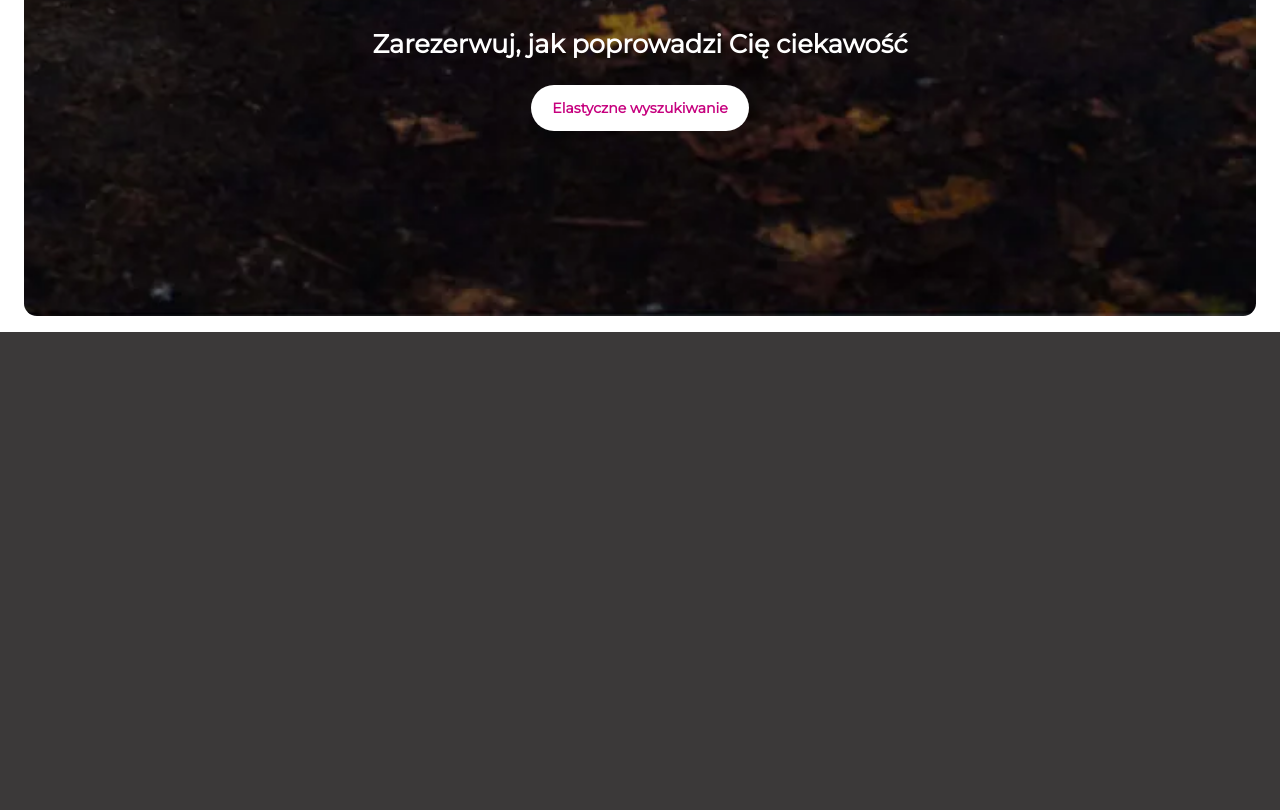
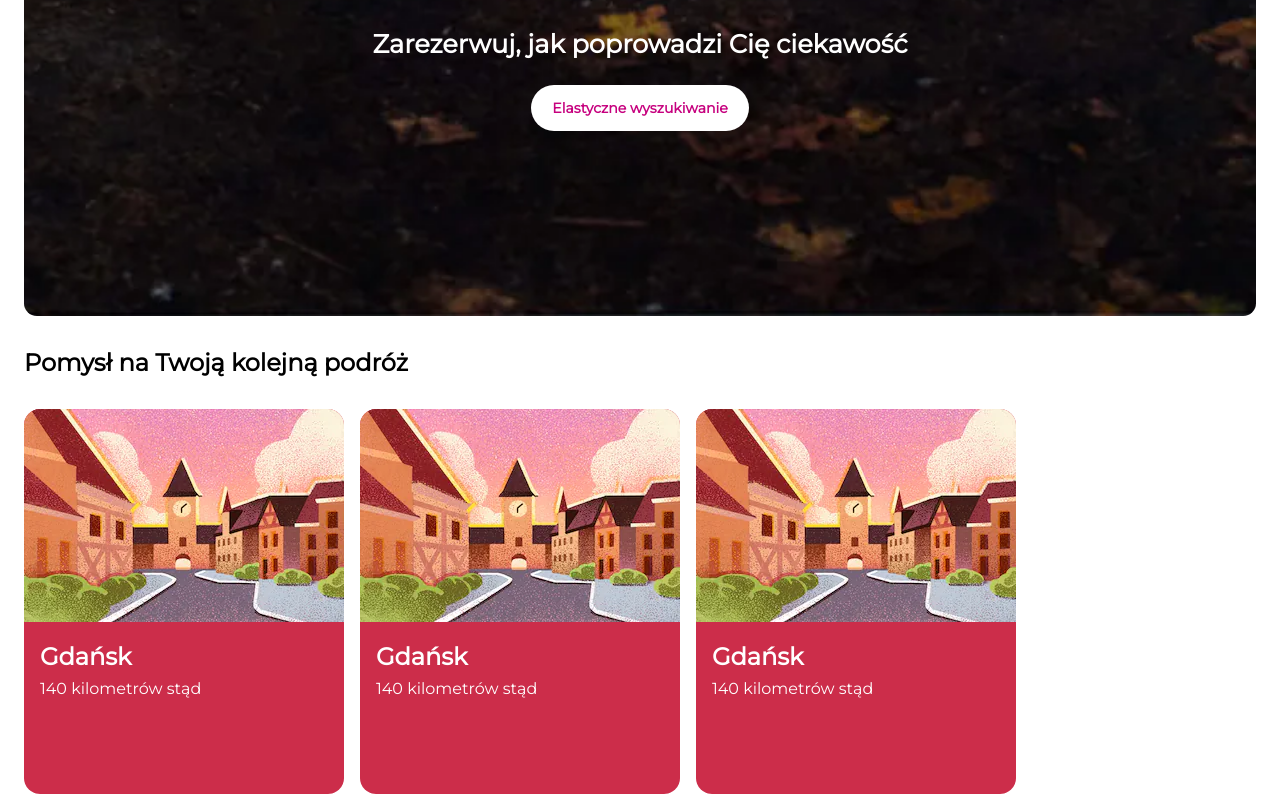
Before and after one commit to Mertinn/react-airbnb-clone, a React (Create React App) app: page / in a window 1280 px wide. Shown: the part 2002-2812 px from the top of the page. Before the commit the page ends 2334 px from the top, so only its background shows below. Built offline with nearby package versions, Linux system fonts and the light colour scheme.

Commit message:
Added swipecards with scroll snap

```diff
--- /dev/null
+++ b/src/components/SwipeCard/index.tsx
@@ -0,0 +1,19 @@
+import React from "react";
+import { ContentContainer, SwipeCardContainer } from "./styles";
+
+interface IProps {
+  image: string;
+  content: React.ReactNode;
+  backgroundColor: string;
+}
+
+const SwipeCard = ({ image, backgroundColor, content }: IProps) => {
+  return (
+    <SwipeCardContainer backgroundColor={backgroundColor}>
+      <img src={image} alt="" />
+      <ContentContainer>{content}</ContentContainer>
+    </SwipeCardContainer>
+  );
+};
+
+export default SwipeCard;
--- /dev/null
+++ b/src/components/SwipeCard/styles.ts
@@ -0,0 +1,16 @@
+import styled from "styled-components";
+
+export const SwipeCardContainer = styled.div<{ backgroundColor: string }>`
+  border-radius: 1em;
+  background: ${(props) => props.backgroundColor};
+  color: white;
+  overflow: hidden;
+  max-width: 50vw;
+`;
+
+export const ContentContainer = styled.div`
+  display: flex;
+  flex-direction: column;
+  gap: 0.5em;
+  padding: 1em 1em 6em;
+`;
--- /dev/null
+++ b/src/components/SwipeCardsList/index.tsx
@@ -0,0 +1,20 @@
+import React from "react";
+import { DefaultPaddingContainer } from "../globalStyles";
+import { CardsList } from "./styles";
+
+interface IProps {
+  swipeCards: React.ReactNode[];
+}
+
+const SwipeCardsList = ({ swipeCards }: IProps) => {
+  return (
+    <CardsList>
+      {swipeCards.map((card) => (
+        <li>{card}</li>
+      ))}
+      <DefaultPaddingContainer paddingLeft={false} />
+    </CardsList>
+  );
+};
+
+export default SwipeCardsList;
--- /dev/null
+++ b/src/components/SwipeCardsList/styles.ts
@@ -0,0 +1,13 @@
+import styled from "styled-components";
+
+export const CardsList = styled.ul`
+  display: flex;
+  gap: 1em;
+  list-style-type: none;
+  overflow: overlay;
+  scroll-snap-type: x mandatory;
+
+  li {
+    scroll-snap-align: start;
+  }
+`;
--- a/src/components/globalStyles.ts
+++ b/src/components/globalStyles.ts
@@ -1,8 +1,23 @@
 import styled from "styled-components";
 
-export const DefaultPaddingContainer = styled.div`
-  padding: 1rem 1.5rem 1rem 1.5rem;
+export const DefaultPaddingContainer = styled.div<{
+  paddingRight?: boolean;
+  paddingTop?: boolean;
+  paddingLeft?: boolean;
+  paddingBottom?: boolean;
+}>`
+  padding: ${(props) => (props.paddingTop ? "1rem" : "0")}
+    ${(props) => (props.paddingRight ? "1.5rem" : "0")}
+    ${(props) => (props.paddingBottom ? "1rem" : "0")}
+    ${(props) => (props.paddingLeft ? "1.5rem" : "0")};
 `;
+
+DefaultPaddingContainer.defaultProps = {
+  paddingTop: true,
+  paddingRight: true,
+  paddingLeft: true,
+  paddingBottom: true,
+};
 
 export const TransparentButton = styled.button<{
   baseColor: string;
@@ -49,3 +64,10 @@ export const ClassicButton = styled.button`
   outline: none;
   font-weight: bold;
 `;
+
+export const SectionHeader = styled.div`
+  display: flex;
+  align-items: center;
+  justify-content: space-between;
+  gap: 1em;
+`;
--- a/src/index.tsx
+++ b/src/index.tsx
@@ -10,11 +10,6 @@ const GlobalStyle = createGlobalStyle`
     padding: 0;
     box-sizing: border-box;
     font-family: 'Montserrat', sans-serif;
-  }
-
-  body {
-    background: #3b3939;
-    min-height: 150vh;
   }
 `;
 
--- a/src/views/Home/index.tsx
+++ b/src/views/Home/index.tsx
@@ -4,6 +4,7 @@ import {
   ColorBackground,
   DefaultPaddingContainer,
   HalfColorBackground,
+  SectionHeader,
   TransparentButton,
 } from "../../components/globalStyles";
 import Navbar from "../../components/Navbar";
@@ -11,8 +12,43 @@ import ExploreCard from "../../components/ExploreCard";
 import v from "../../components/variables";
 import { CardAbsoluteText, CardCenteredContainer } from "./styles";
 import CabinPhoto from "../../assets/forestCabin.webp";
+import TownCardImage from "../../assets/townCardImage.webp";
+import SwipeCard from "../../components/SwipeCard";
+import SwipeCardsList from "../../components/SwipeCardsList";
 
 const Home = () => {
+  const swipeCards = [
+    <SwipeCard
+      backgroundColor={"rgb(204, 45, 74);"}
+      image={TownCardImage}
+      content={
+        <>
+          <h2>Gdańsk</h2>
+          <p>140 kilometrów stąd</p>
+        </>
+      }
+    />,
+    <SwipeCard
+      backgroundColor={"rgb(204, 45, 74);"}
+      image={TownCardImage}
+      content={
+        <>
+          <h2>Gdańsk</h2>
+          <p>140 kilometrów stąd</p>
+        </>
+      }
+    />,
+    <SwipeCard
+      backgroundColor={"rgb(204, 45, 74);"}
+      image={TownCardImage}
+      content={
+        <>
+          <h2>Gdańsk</h2>
+          <p>140 kilometrów stąd</p>
+        </>
+      }
+    />,
+  ];
   return (
     <>
       <ColorBackground>
@@ -46,6 +82,15 @@ const Home = () => {
           </ExploreCard>
         </DefaultPaddingContainer>
       </HalfColorBackground>
+
+      <DefaultPaddingContainer>
+        <SectionHeader>
+          <h2>Pomysł na Twoją kolejną podróż</h2>
+        </SectionHeader>
+      </DefaultPaddingContainer>
+      <DefaultPaddingContainer paddingRight={false}>
+        <SwipeCardsList swipeCards={swipeCards} />
+      </DefaultPaddingContainer>
     </>
   );
 };
```
Also changed, not shown: src/assets/townCardImage.webp (added).
